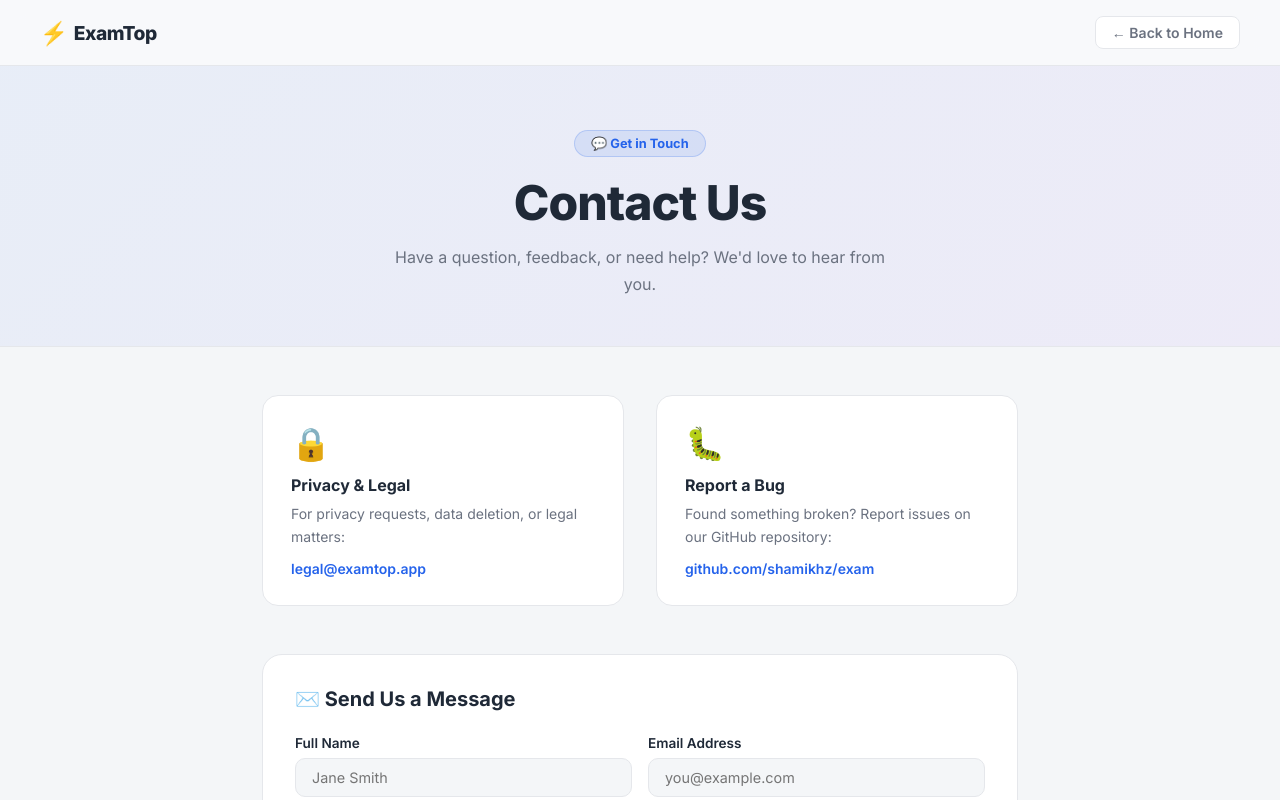
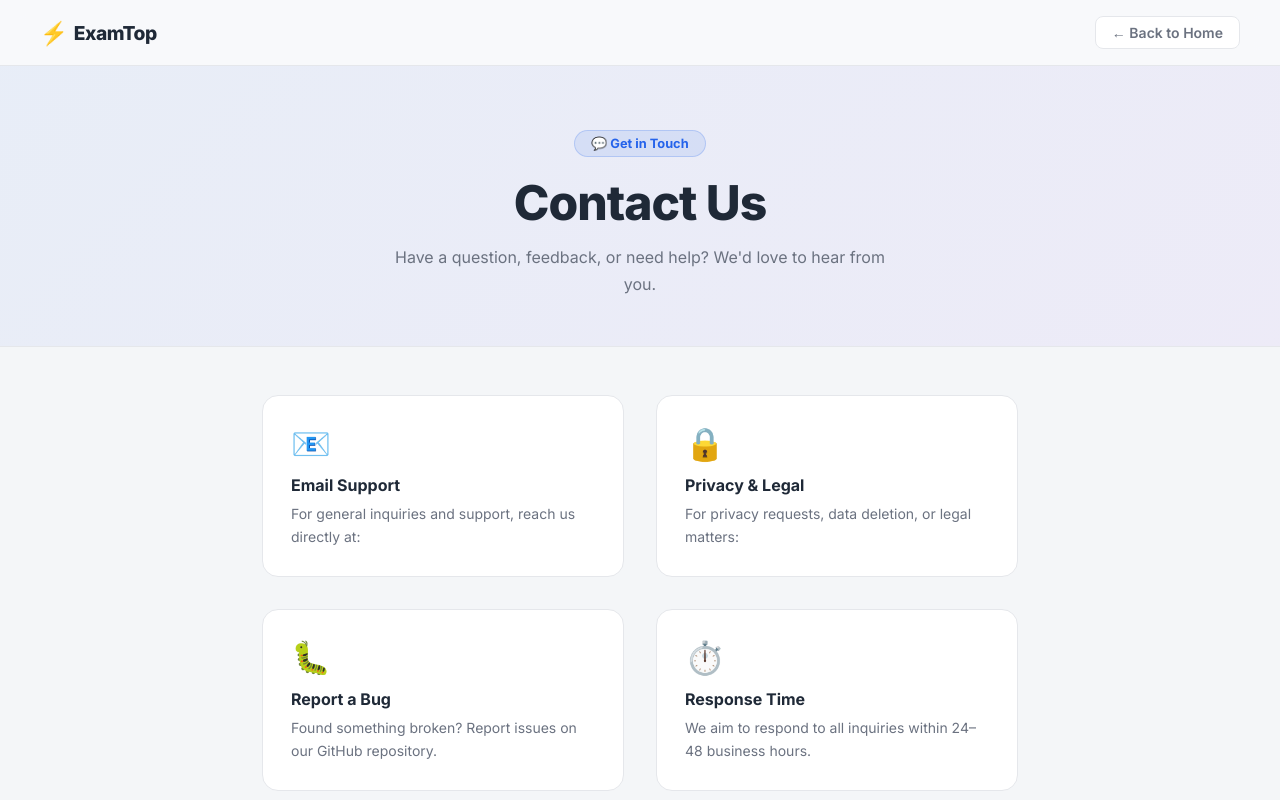
Before and after one commit to shamikhz/exam, a Next.js app: page /contact in a window 1280 px wide. Shown: the top 800 px of the page. Built offline with nearby package versions, Linux system fonts and the light colour scheme.

Commit message:
fix: hide contact card links on Contact Us page

```diff
--- a/src/app/(legal)/contact/page.tsx
+++ b/src/app/(legal)/contact/page.tsx
@@ -44,21 +44,35 @@ export default function ContactPage() {
         {/* Contact cards */}
         <div className={styles.contactGrid}>
           <div className={styles.contactCard}>
+            <div className={styles.contactIcon}>📧</div>
+            <div className={styles.contactCardTitle}>Email Support</div>
+            <div className={styles.contactCardText}>
+              For general inquiries and support, reach us directly at:
+            </div>
+          </div>
+
+          <div className={styles.contactCard}>
             <div className={styles.contactIcon}>🔒</div>
-            <div className={styles.contactCardTitle}>Privacy &amp; Legal</div>
+            <div className={styles.contactCardTitle}>Privacy & Legal</div>
             <div className={styles.contactCardText}>
               For privacy requests, data deletion, or legal matters:
             </div>
-            <div className={styles.contactCardLink}>legal@examtop.app</div>
           </div>
 
           <div className={styles.contactCard}>
             <div className={styles.contactIcon}>🐛</div>
             <div className={styles.contactCardTitle}>Report a Bug</div>
             <div className={styles.contactCardText}>
-              Found something broken? Report issues on our GitHub repository:
+              Found something broken? Report issues on our GitHub repository.
             </div>
-            <div className={styles.contactCardLink}>github.com/shamikhz/exam</div>
+          </div>
+
+          <div className={styles.contactCard}>
+            <div className={styles.contactIcon}>⏱️</div>
+            <div className={styles.contactCardTitle}>Response Time</div>
+            <div className={styles.contactCardText}>
+              We aim to respond to all inquiries within 24–48 business hours.
+            </div>
           </div>
         </div>
 
```
